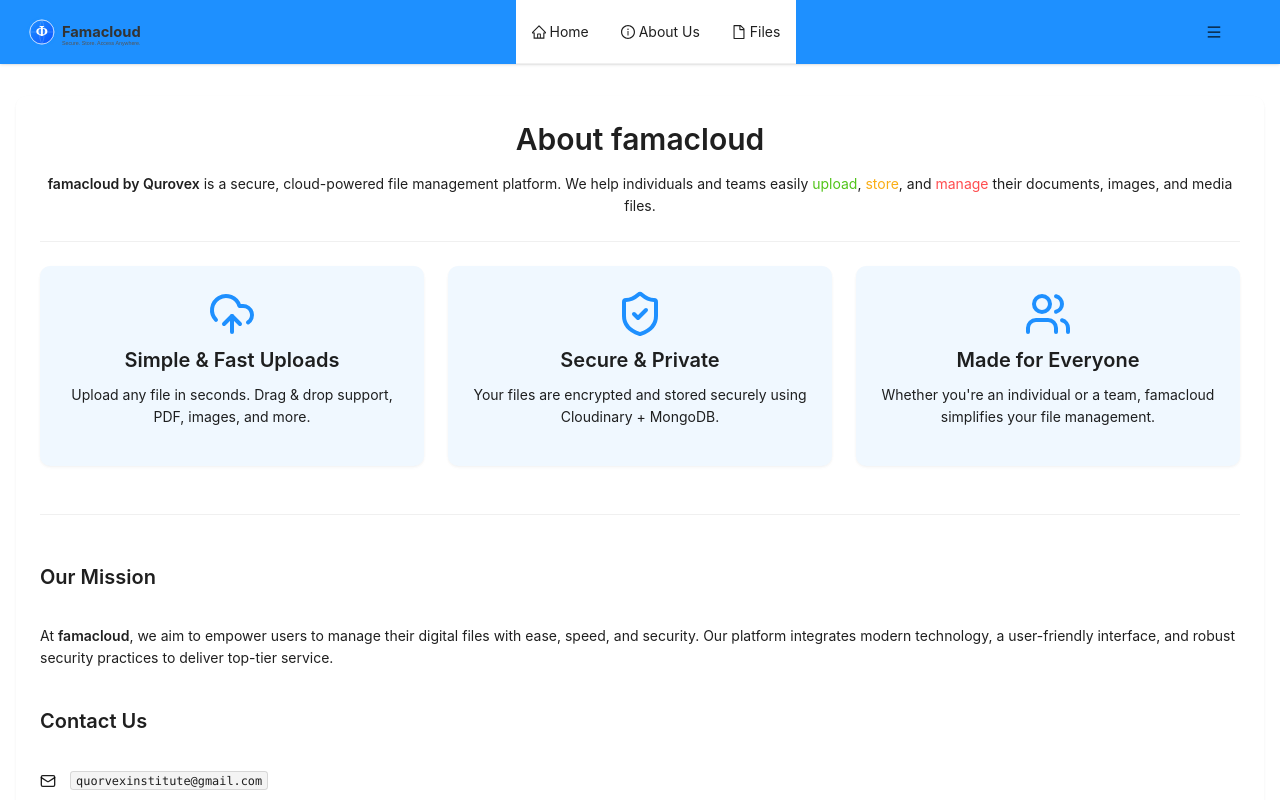
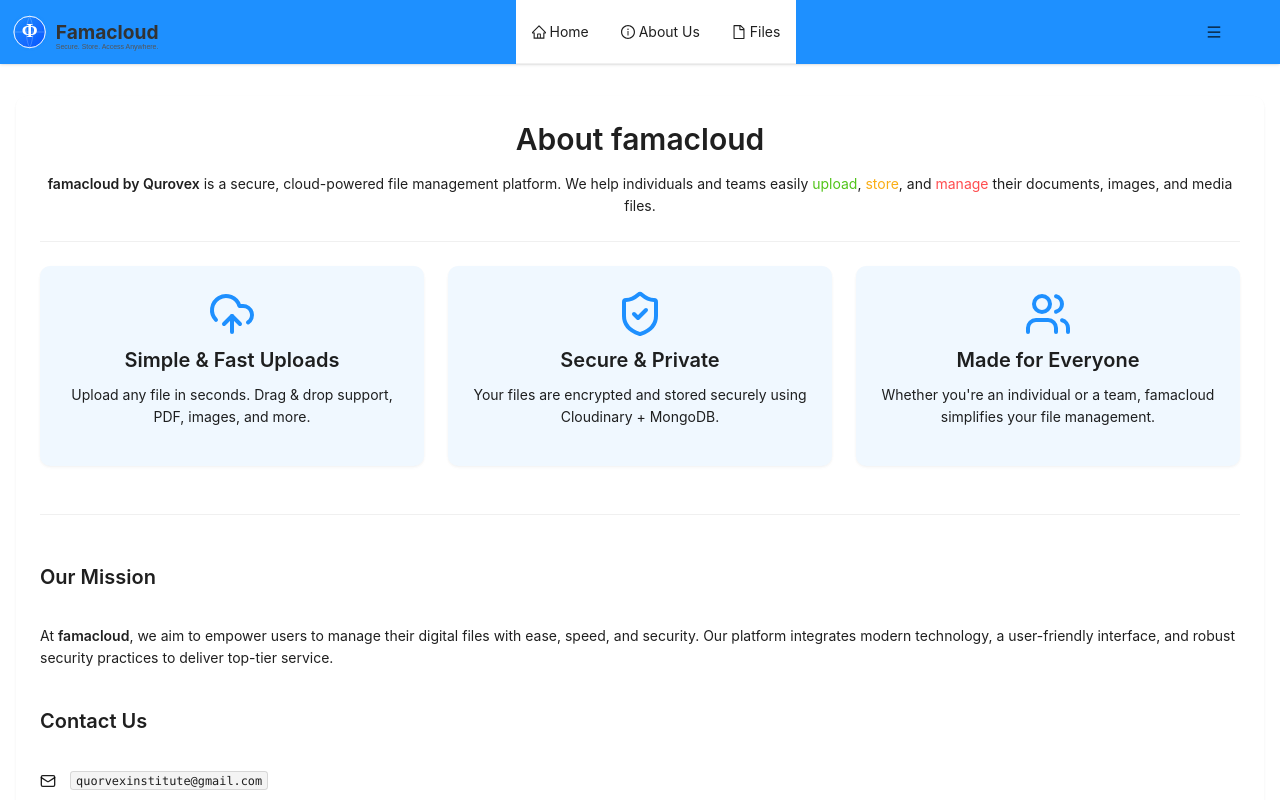
Before and after one commit to Ymffuture/Filebank, a React (Vite) app in the folder filebank-frontend/: page /about-us in a window 1280 px wide. Shown: the top 800 px of the page. Built offline with nearby package versions, Linux system fonts and the light colour scheme.

Commit message:
Update Navbar.jsx

```diff
--- a/filebank-frontend/src/components/Navbar.jsx
+++ b/filebank-frontend/src/components/Navbar.jsx
@@ -100,7 +100,7 @@ export default function Navbar() {
     <>
       <Header className="flex justify-between items-center bg-white shadow sticky top-0 z-50 px-4">
         <Link to="/" className="flex items-center">
-          <img src={logo} alt="Famacloud Logo" className="w-16 h-16 md:w-16 md:h-16 scale-230" />
+          <img src={logo} alt="Famacloud Logo" className="w-16 h-16 md:w-16 md:h-16 scale-300" />
           <span className="text-[gray] text-[18px]"></span>
         </Link>
 
@@ -189,7 +189,7 @@ export default function Navbar() {
           {user ? (
             <Button
                 block
-                type="dashed"
+                type="link"
                 danger
                 icon={<LogoutOutlined />}
                 onClick={handleLogout}
```
